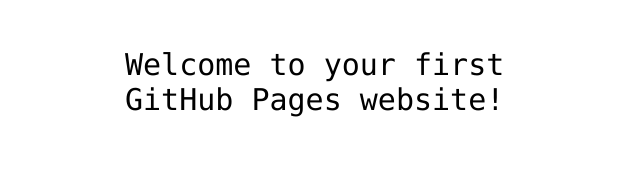
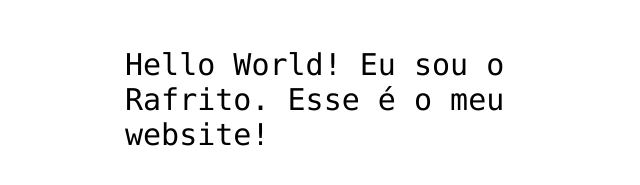
Before and after one commit to rafrito/hello-world, a plain HTML site: page index.html in a window 1280 px wide. Shown: the part 341-526 px from the top of the page, without its empty margins (315-955 px from the left). Drawn offline with Linux system fonts and the light colour scheme.

Commit message:
Adds my name to my website
First website change, suggested by the README file in my GitHub page

```diff
--- a/index.html
+++ b/index.html
@@ -12,7 +12,7 @@
 <img src="https://octodex.github.com/images/daftpunktocat-thomas.gif" id="octocat" alt="octocat-gif" />
 
 <!-- Change this code here by copy and pasting your template on line 15 -->
-<p>Welcome to your first GitHub Pages website!</p>
+<p>Hello World! Eu sou o Rafrito. Esse é o meu website!</p>
 
 </body>
 </html>
```
